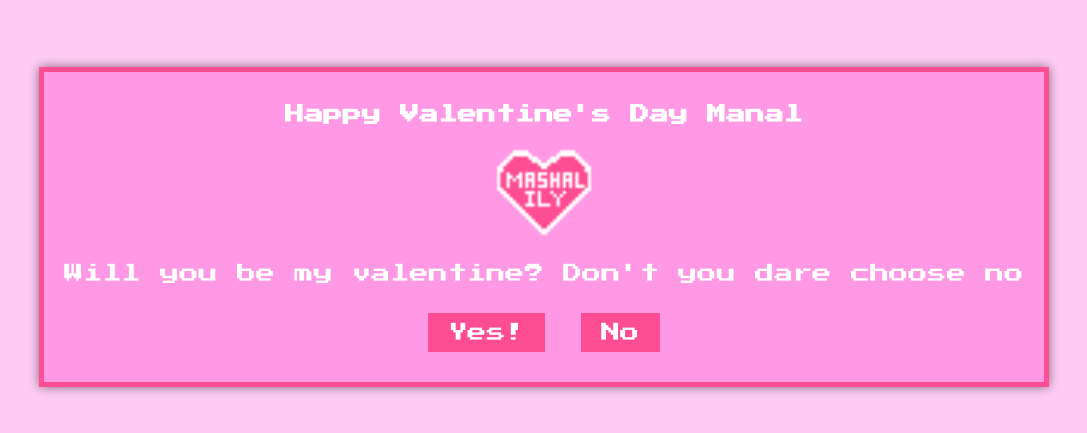
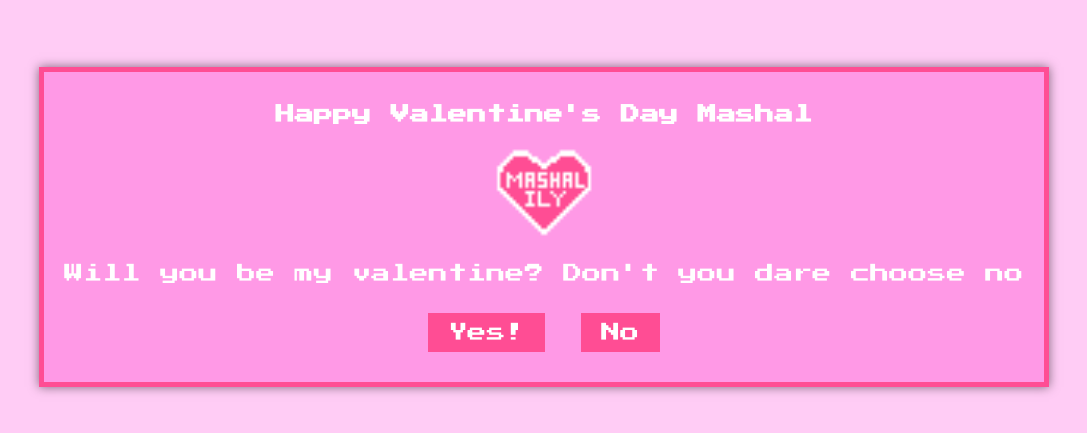
Before and after one commit to aamthebaam/mashals, a plain HTML site: page index.html in a window 1280 px wide. Shown: the part 173-606 px from the top of the page, without its empty margins (96-1183 px from the left). Drawn offline with Linux system fonts and the light colour scheme.

Commit message:
Update index.html

```diff
--- a/index.html
+++ b/index.html
@@ -3,13 +3,13 @@
 <head>
     <meta charset="UTF-8">
     <meta name="viewport" content="width=device-width, initial-scale=1.0">
-    <title>Manal's Valentine's Day</title>
+    <title>Mashal's Valentine's Day</title>
     <link rel="stylesheet" href="styles.css">
     <link href="https://fonts.googleapis.com/css2?family=Press+Start+2P&display=swap" rel="stylesheet">
 </head>
 <body>
     <div class="container">
-        <h1 class="pixel-font">Happy Valentine's Day Manal</h1>
+        <h1 class="pixel-font">Happy Valentine's Day Mashal</h1>
         <img src="mashal.png" class="pixel-art">
         <p class="pixel-font">Will you be my valentine? Don't you dare choose no</p>
         <button id="yesButton" class="pixel-font">Yes!</button>
```
